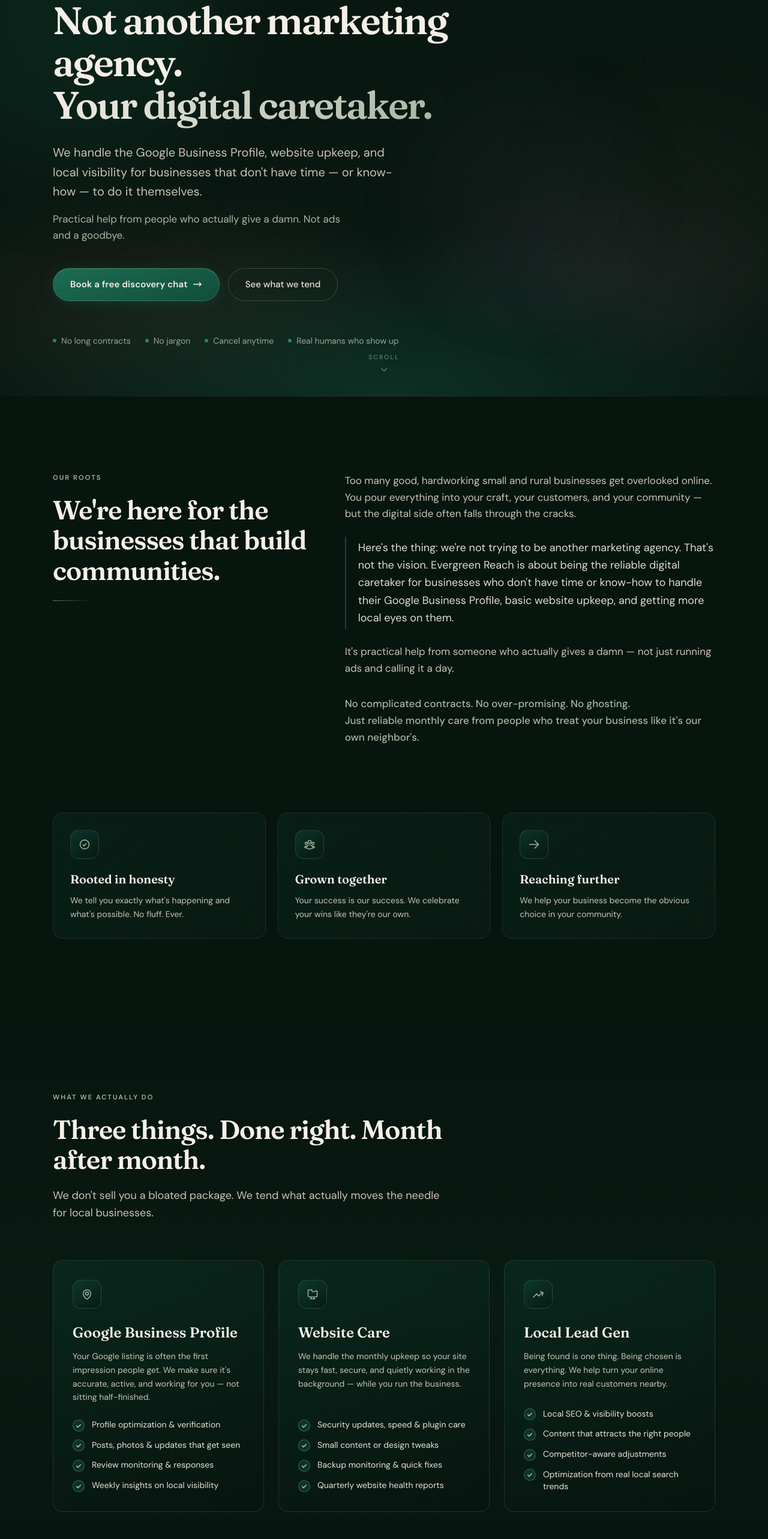
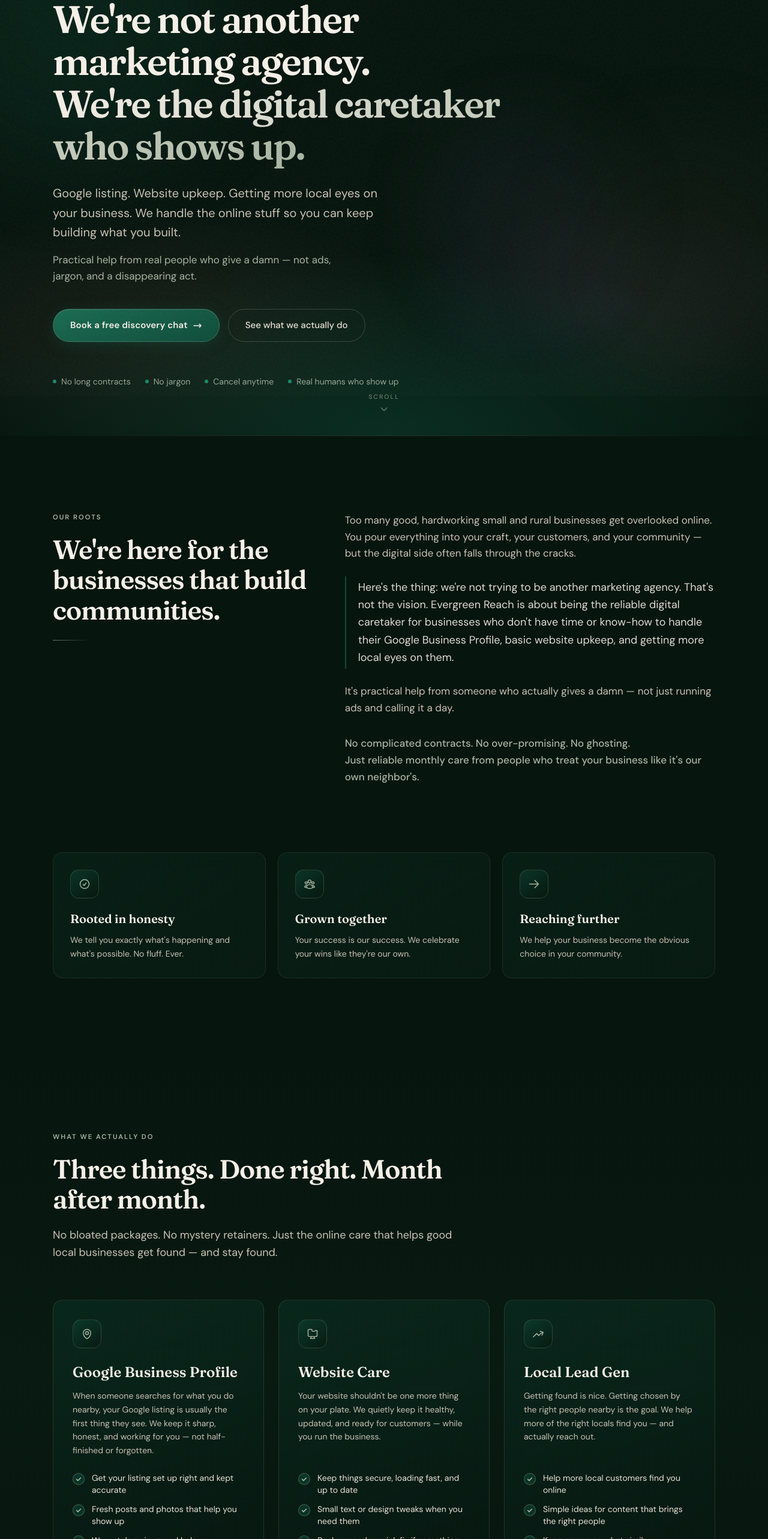
Before and after one commit to dpuzel/evergreen-reach-next, a Next.js app: page / in a window 1280 px wide. Shown: the part 140-2706 px from the top of the page at 60% size. Built offline with nearby package versions, Linux system fonts and the light colour scheme.

Commit message:
copy: final North Star polish pass
Punchier hero, plainer service language (especially Website Care),
more natural early-conversation quotes, and a stronger CTA with a
clear "what happens next" after form submit.

```diff
--- a/src/components/Hero.tsx
+++ b/src/components/Hero.tsx
@@ -24,27 +24,29 @@
         <div className="max-w-3xl">
           <Reveal immediate>
             <p className="eyebrow mb-6">
-              Digital care · Small &amp; rural businesses
+              For small &amp; rural businesses who actually give a damn
             </p>
           </Reveal>
 
           <Reveal immediate delay={1}>
             <h1 className="font-display mb-7 text-[2.5rem] font-semibold leading-[1.1] tracking-[-0.04em] text-cream sm:text-5xl md:text-[3.5rem] lg:text-[4rem]">
-              Not another marketing agency.
+              We&apos;re not another marketing agency.
               <br />
-              <span className="text-gradient">Your digital caretaker.</span>
+              <span className="text-gradient">
+                We&apos;re the digital caretaker who shows up.
+              </span>
             </h1>
           </Reveal>
 
           <Reveal immediate delay={2}>
             <p className="mb-4 max-w-xl text-lg leading-relaxed text-cream-dim sm:text-xl">
-              We handle the Google Business Profile, website upkeep, and local
-              visibility for businesses that don&apos;t have time — or know-how
-              — to do it themselves.
+              Google listing. Website upkeep. Getting more local eyes on your
+              business. We handle the online stuff so you can keep building what
+              you built.
             </p>
             <p className="mb-10 max-w-lg text-base leading-relaxed text-sage sm:text-[1.0625rem]">
-              Practical help from people who actually give a damn. Not ads and a
-              goodbye.
+              Practical help from real people who give a damn — not ads, jargon,
+              and a disappearing act.
             </p>
           </Reveal>
 
@@ -55,7 +57,7 @@
                 <IconArrowRight />
               </a>
               <a href="#services" className="btn-ghost">
-                See what we tend
+                See what we actually do
               </a>
             </div>
           </Reveal>
--- a/src/components/Services.tsx
+++ b/src/components/Services.tsx
@@ -16,8 +16,8 @@
             Three things. Done right. Month after month.
           </h2>
           <p className="text-lg leading-relaxed text-cream-dim">
-            We don&apos;t sell you a bloated package. We tend what actually
-            moves the needle for local businesses.
+            No bloated packages. No mystery retainers. Just the online care that
+            helps good local businesses get found — and stay found.
           </p>
         </Reveal>
 
--- a/src/components/Stories.tsx
+++ b/src/components/Stories.tsx
@@ -9,12 +9,12 @@
         <Reveal className="mb-14 max-w-2xl">
           <p className="eyebrow mb-5">Early conversations</p>
           <h2 className="font-display mb-5 text-3xl font-semibold leading-[1.15] tracking-tight text-cream sm:text-4xl md:text-[2.75rem]">
-            What people are saying
+            What we&apos;re hearing
           </h2>
           <p className="text-lg leading-relaxed text-cream-dim">
-            We&apos;re still early — and we&apos;re building this the right way,
-            one real conversation at a time. When we have proper client results
-            to share, they&apos;ll live here.
+            We&apos;re still early. These are real chats with business owners —
+            not polished case studies. When we have hard results to share, they
+            go right here.
           </p>
         </Reveal>
 
--- a/src/lib/site.ts
+++ b/src/lib/site.ts
@@ -23,36 +23,36 @@
   {
     title: "Google Business Profile",
     description:
-      "Your Google listing is often the first impression people get. We make sure it's accurate, active, and working for you — not sitting half-finished.",
+      "When someone searches for what you do nearby, your Google listing is usually the first thing they see. We keep it sharp, honest, and working for you — not half-finished or forgotten.",
     items: [
-      "Profile optimization & verification",
-      "Posts, photos & updates that get seen",
-      "Review monitoring & responses",
-      "Weekly insights on local visibility",
+      "Get your listing set up right and kept accurate",
+      "Fresh posts and photos that help you show up",
+      "We watch reviews and help you respond thoughtfully",
+      "Simple check-ins on how you're showing up locally",
     ],
     icon: "map" as const,
   },
   {
     title: "Website Care",
     description:
-      "We handle the monthly upkeep so your site stays fast, secure, and quietly working in the background — while you run the business.",
+      "Your website shouldn't be one more thing on your plate. We quietly keep it healthy, updated, and ready for customers — while you run the business.",
     items: [
-      "Security updates, speed & plugin care",
-      "Small content or design tweaks",
-      "Backup monitoring & quick fixes",
-      "Quarterly website health reports",
+      "Keep things secure, loading fast, and up to date",
+      "Small text or design tweaks when you need them",
+      "Backups and a quick fix if something breaks",
+      "A plain-English check-in on site health every quarter",
     ],
     icon: "desktop" as const,
   },
   {
     title: "Local Lead Gen",
     description:
-      "Being found is one thing. Being chosen is everything. We help turn your online presence into real customers nearby.",
+      "Getting found is nice. Getting chosen by the right people nearby is the goal. We help more of the right locals find you — and actually reach out.",
     items: [
-      "Local SEO & visibility boosts",
-      "Content that attracts the right people",
-      "Competitor-aware adjustments",
-      "Optimization from real local search trends",
+      "Help more local customers find you online",
+      "Simple ideas for content that brings the right people",
+      "Keep an eye on what similar businesses are doing",
+      "Adjust based on what's actually working in your area",
     ],
     icon: "chart" as const,
   },
@@ -127,13 +127,13 @@
 
 export const quotes = [
   {
-    text: "I've talked to a few agencies before and they all sounded the same — pushy and full of jargon. This seems different. Like they actually get what it's like running a small business.",
+    text: "I've talked to a couple agencies. Same pitch every time — pushy, full of buzzwords, and I leave more confused than when I started. This felt different. Like they actually get what it's like to run a small shop.",
   },
   {
-    text: "I don't need someone to promise me the moon. I just need someone who's going to show up, be honest, and handle the stuff I don't have time for. That's what I'm looking for.",
+    text: "I don't need the moon. I need someone who shows up, tells me the truth, and handles the online stuff I keep putting off. That's all I'm looking for.",
   },
   {
-    text: "The fact that there's no long contract and I can cancel anytime? That alone made me feel way more comfortable reaching out.",
+    text: "No long contract and I can cancel anytime? Honestly that alone made it easier to just send the message and see if we're a fit.",
   },
 ] as const;
 
```
Also changed, not shown: src/components/Contact.tsx (+53 -18 lines).
